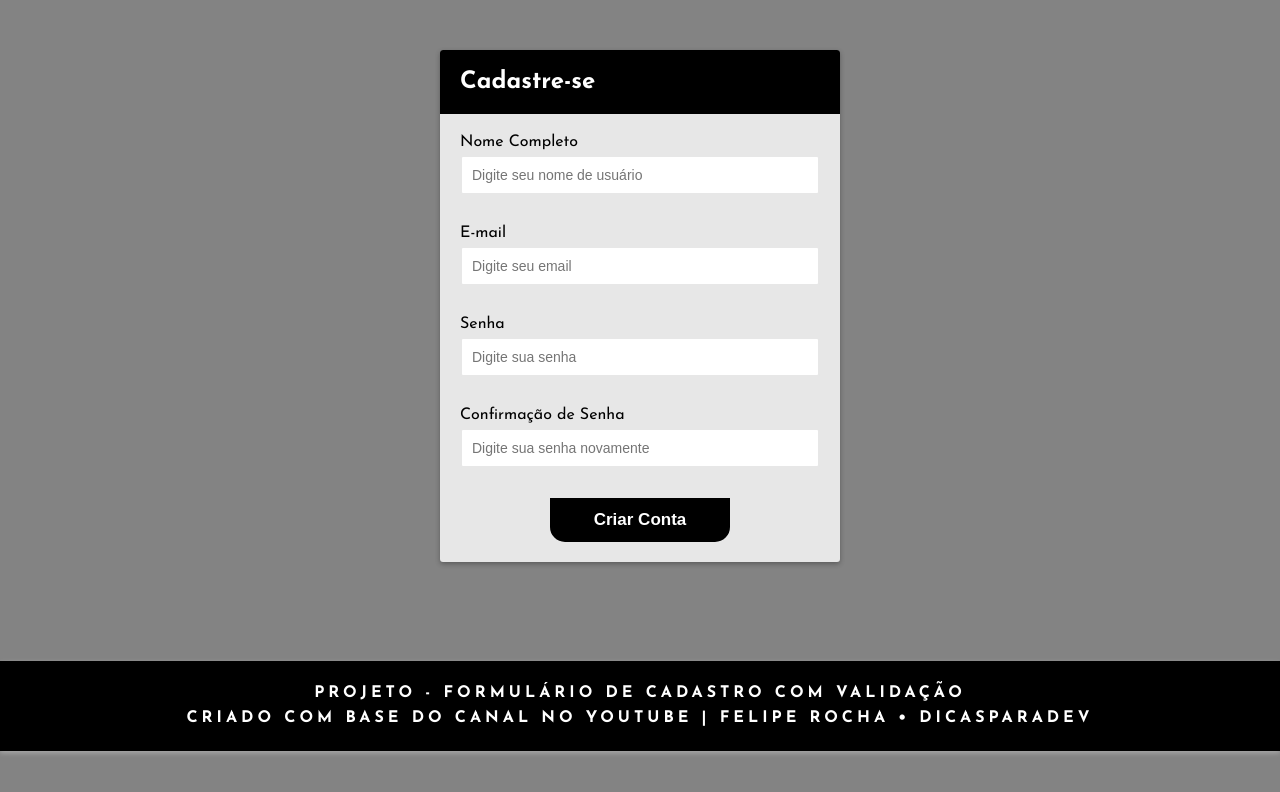
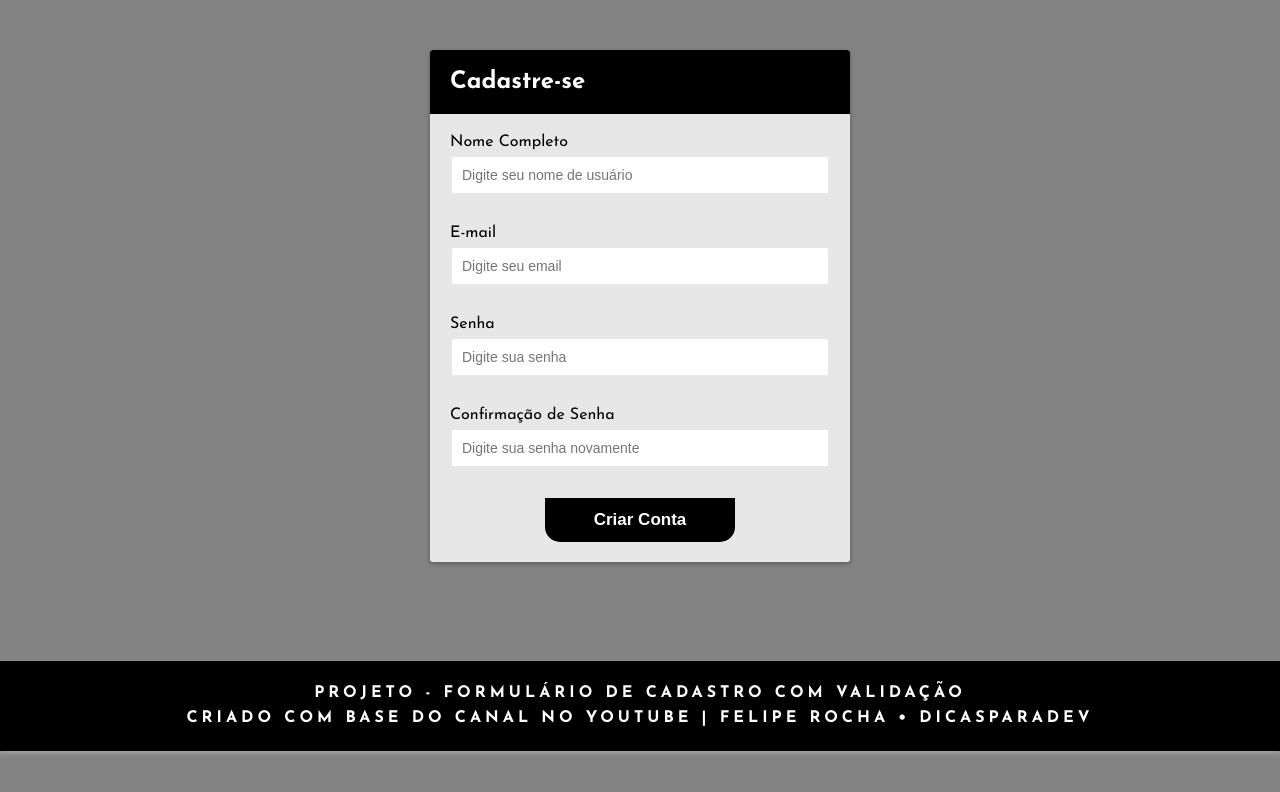
Before and after one commit to jcddsj01/formulario-com-validacao, a plain HTML site: page index.html in a window 1280 px wide. Drawn offline with Linux system fonts and the light colour scheme.

Commit message:
Update estilos.css

```diff
--- a/src/css/estilos.css
+++ b/src/css/estilos.css
@@ -27,8 +27,6 @@
 body {
     font-family: var(--fonte-principal);
     background-color: var(--cor-cinza-escuro);
-    width: 100%;
-    margin-top: 50px;
     display: flex;
     justify-content: center;
     align-items: center;
@@ -37,10 +35,10 @@ body {
 .estrutura-formulario {
     background-color: var(--cor-cinza-claro);
     box-shadow: 0 2px 5px rgba(0, 0, 0, 0.3);
-    width: 400px;
-    max-width: 100%;
+    width: 420px;
     border-radius: 3px;
     overflow: hidden;
+    margin: 50px;
 }
 
 .estrutura-formulario .titulo {
@@ -139,18 +137,15 @@ body {
 }
 
 .rodape {
+    text-align: center;
+    position: absolute;
     background-color: var(--cor-preto);
-    display: flex;
-    justify-content: center;
-    align-items: center;
-    text-align: center;
     height: auto;
     padding: 20px;
-    margin-top: 800px;
-    position: absolute;
-    width: 100%;
     box-shadow: 0 2px 5px rgba(255, 255, 255, 0.3);
     line-height: 25px;
+    margin-top: 800px;
+    width: 100%;
 }
 
 .rodape .titulo {
```
